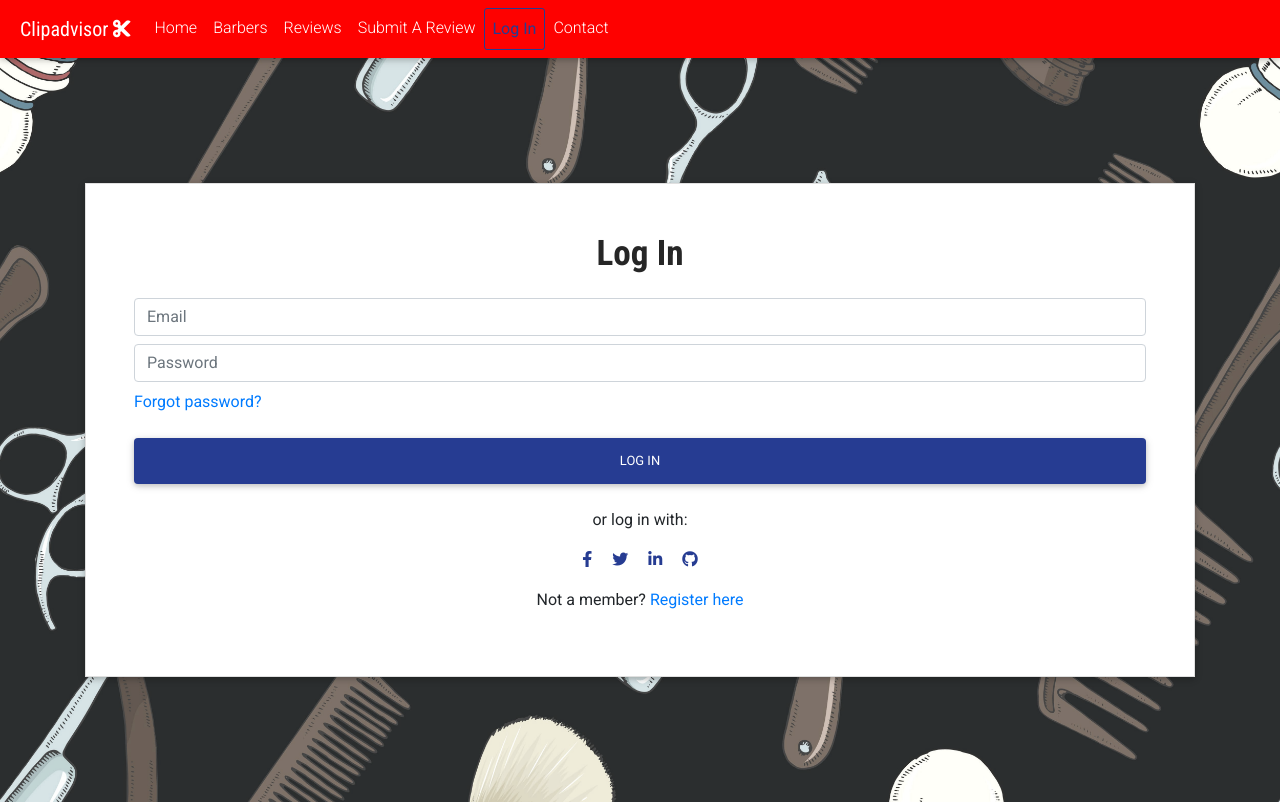
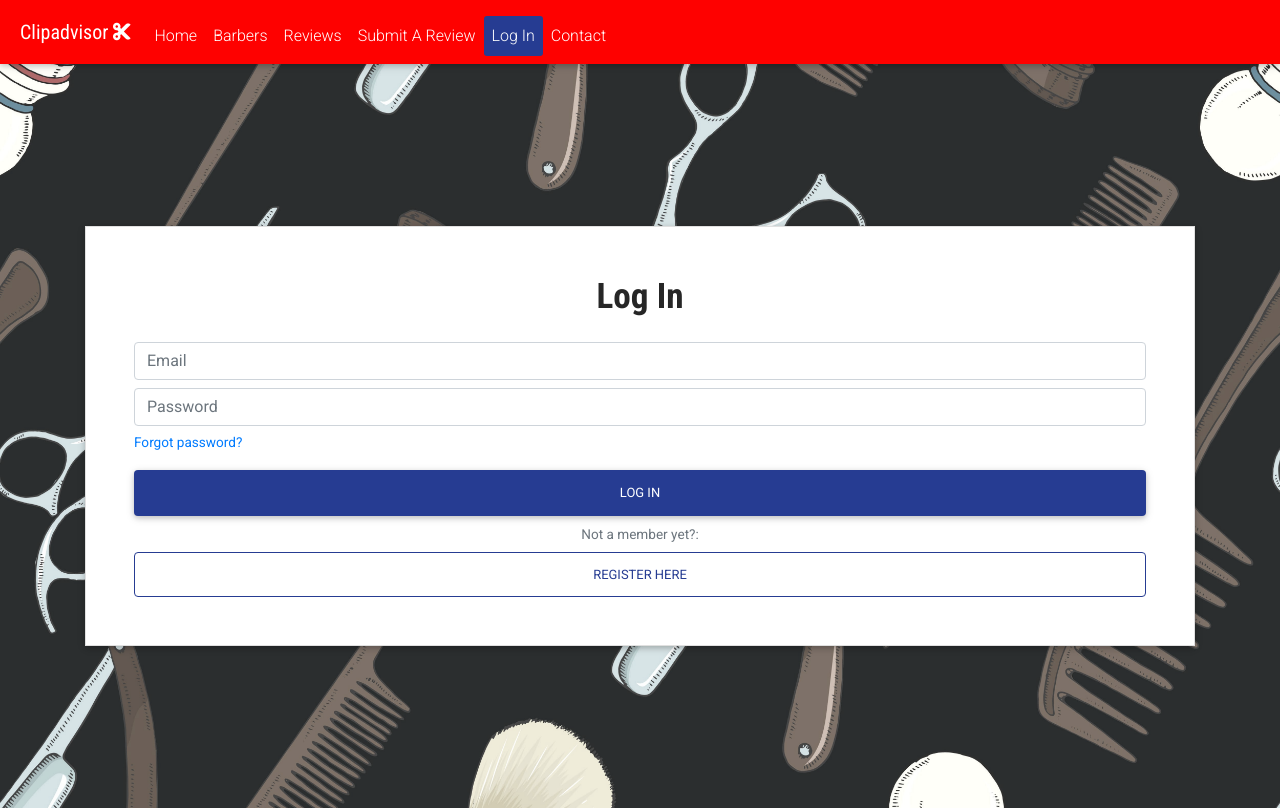
Before and after one commit to loosenthedark/clipadvisor-flask-app, a Flask app: page /login in a window 1280 px wide. Run offline with Flask 2, Linux system fonts and the light colour scheme; some libraries are stand-ins or nearby versions.

Commit message:
Refactor Register and Login pages to remove social media icon links from bottom of page

```diff
--- a/static/css/style.css
+++ b/static/css/style.css
@@ -43,11 +43,8 @@ nav,
 }
 
 #navbar-nav-list .nav-item.active>.nav-link {
-    background-color: #fe0100;
-    border: 0.1rem solid #263c92;
+    background-color: #263c92;
     border-radius: 3px;
-    color: #263c92;
-    font-weight: 400;
 }
 
 .btn {
@@ -187,6 +184,36 @@ nav,
 
 #form-login > .form-group:nth-of-type(1) {
     margin-bottom: .5rem;
+}
+
+.btn-login-register-btn.waves-effect,
+.btn-register-login-btn.waves-effect {
+    text-transform: uppercase;
+    text-decoration: none;
+    display: block;
+    padding: .72rem 2.14rem;
+    font-size: .81rem;
+    border-radius: .25rem;
+    box-shadow: unset;
+}
+
+.btn-login-register-btn.waves-effect:hover,
+.btn-login-register-btn.waves-effect:focus,
+.btn-login-register-btn.waves-effect:active,
+.btn-register-login-btn.waves-effect:hover,
+.btn-register-login-btn.waves-effect:focus,
+.btn-register-login-btn.waves-effect:active {
+    box-shadow: 0 5px 11px 0 rgb(0 0 0 / 18%), 0 4px 15px 0 rgb(0 0 0 / 15%);
+}
+
+.barber-blue-outline {
+    border: .1rem solid #263c92;
+}
+
+.forgot-password,
+.not-a-member p,
+.already-a-member p {
+    font-size: .85rem;
 }
 
 /* Review Submit page */
--- a/templates/base.html
+++ b/templates/base.html
@@ -37,7 +37,7 @@
             <span class="navbar-toggler-icon"></span>
         </button>
         <div class="collapse navbar-collapse" id="navbar-nav">
-            <ul class="navbar-nav" id="navbar-nav-list">
+            <ul class="navbar-nav pt-2" id="navbar-nav-list">
                 {% block navbarnavhome %}
                 <li class="nav-item">
                     <a class="nav-link" href="{{ url_for('home') }}">Home <span class="sr-only">(current)</span></a>
--- a/templates/login.html
+++ b/templates/login.html
@@ -28,48 +28,30 @@
         <!-- /email input field -->
 
         <!-- password input field -->
-        <div class="form-group mb-2">
+        <div class="form-group mb-1">
             <input type="password" name="login-password" id="login-password" class="form-control mb-1"
                 placeholder="Password" required>
         </div>
         <div>
-            <a href="#">Forgot password?</a>
+            <a class="forgot-password" href="#">Forgot password?</a>
         </div>
         <!-- /password input field -->
 
-        <!-- register form submit button -->
-        <button class="btn barber-blue btn-block my-4 white-text" type="submit">Log In</button>
-        <!-- /register form submit button -->
+        <!-- login form submit button -->
+        <button class="btn barber-blue btn-block mt-3 mb-2 white-text" type="submit">Log In</button>
+        <!-- /login form submit button -->
 
-        <div class="text-center">
-            <p>or log in with:</p>
-            <!-- log in by social icons -->
-            <a type="button" class="barber-blue-text mx-2" href="https://www.facebook.com/" target="_blank"
-                title="Facebook" id="facebooklink">
-                <i class="fab fa-facebook-f"></i>
-            </a>
-            <a type="button" class="barber-blue-text mx-2" href="https://www.twitter.com/" target="_blank"
-                title="Twitter" id="twitterlink">
-                <i class="fab fa-twitter"></i>
-            </a>
-            <a type="button" class="barber-blue-text mx-2" href="https://www.linkedin.com/" target="_blank"
-                title="LinkedIn" id="linkedinlink">
-                <i class="fab fa-linkedin-in"></i>
-            </a>
-            <a type="button" class="barber-blue-text mx-2" href="https://www.github.com/" target="_blank" title="GitHub"
-                id="githublink">
-                <i class="fab fa-github"></i>
-            </a>
-            <!-- /log in by social icons -->
+        <!-- register form redirect link -->
+        <div class="text-center not-a-member">
+            <p class="text-muted mb-2">Not a member yet?:</p>
+            <a href="{{ url_for('register') }}" class="btn btn-login-register-btn barber-blue-text barber-blue-outline m-0">Register Here</a>
+        </div>
+        <!-- /register form redirect link -->
 
-            <!-- register redirect -->
-            <p class="mt-3">Not a member?
-                <a href="{{ url_for('register') }}">Register here</a>
-            </p>
-            <!-- /register redirect -->
-        </div>
     </form>
     <!-- /login form -->
+
 </div>
+<!-- login form card container -->
 
 {% endblock %}
```
Also changed, not shown: templates/register.html (+16 -34 lines).
